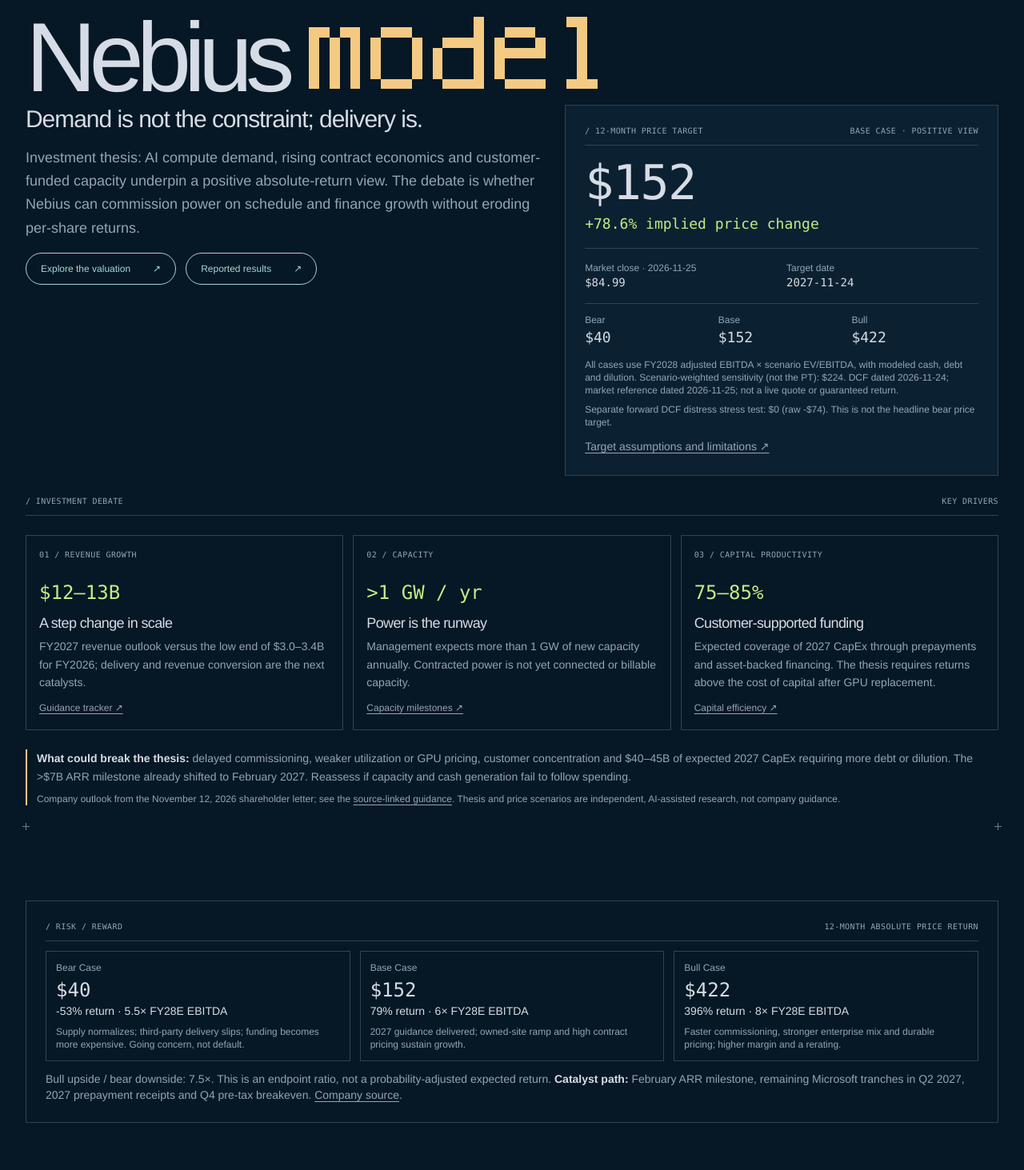
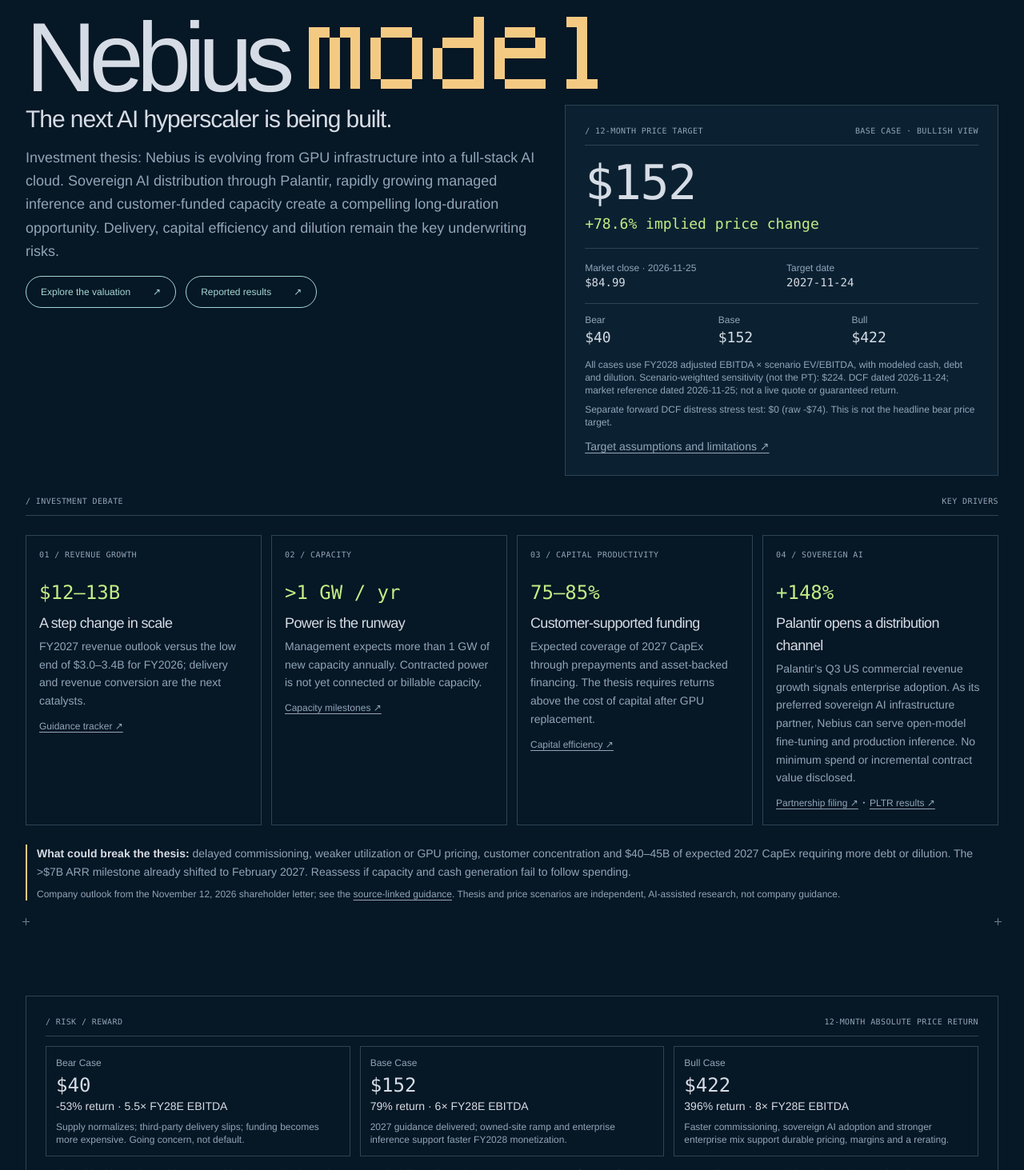
Before and after one commit to dfurry-boilermaker/nbismodel, a Next.js app: page / in a window 1280 px wide. Shown: the part 287-1750 px from the top of the page at 80% size. Built offline with nearby package versions, Linux system fonts and the light colour scheme.

Commit message:
Sovereign AI thesis: update app/page.tsx

```diff
--- a/app/page.tsx
+++ b/app/page.tsx
@@ -32,15 +32,15 @@ export default function HomePage() {
         <h1 id="overview-title" className="hero-heading">Behind the<br /><span>Nebius <PixelWord /></span></h1>
         <div className="grid min-w-0 items-start gap-6 lg:grid-cols-[minmax(0,1.2fr)_minmax(0,1fr)]">
           <div className="min-w-0 space-y-4">
-            <h2 className="text-2xl sm:text-3xl">Demand is not the constraint; delivery is.</h2>
-            <p className="text-lg leading-relaxed text-muted">Investment thesis: AI compute demand, rising contract economics and customer-funded capacity underpin a positive absolute-return view. The debate is whether Nebius can commission power on schedule and finance growth without eroding per-share returns.</p>
+            <h2 className="text-2xl sm:text-3xl">The next AI hyperscaler is being built.</h2>
+            <p className="text-lg leading-relaxed text-muted">Investment thesis: Nebius is evolving from GPU infrastructure into a full-stack AI cloud. Sovereign AI distribution through Palantir, rapidly growing managed inference and customer-funded capacity create a compelling long-duration opportunity. Delivery, capital efficiency and dilution remain the key underwriting risks.</p>
             <div className="hero-actions">
               <Link className="pill-link" href="/models">Explore the valuation <span aria-hidden="true">↗</span></Link>
               <Link className="pill-link" href="/financials">Reported results <span aria-hidden="true">↗</span></Link>
             </div>
           </div>
           <article className="min-w-0 border border-line bg-panel p-4 sm:p-6">
-            <div className="section-label"><span>/ 12-month price target</span><span>Base case · Positive view</span></div>
+            <div className="section-label"><span>/ 12-month price target</span><span>Base case · Bullish view</span></div>
             <div className="mt-4 break-words font-mono text-5xl tracking-tight text-foreground sm:text-6xl">{dollars(baseTarget.target)}</div>
             <p className={`mt-2 font-mono text-lg ${targetReturn >= 0 ? "text-good" : "text-bad"}`}>{targetReturn >= 0 ? "+" : ""}{targetReturn.toFixed(1)}% implied price change</p>
             <dl className="mt-4 grid grid-cols-2 gap-3 border-t border-line pt-4 text-sm">
@@ -56,7 +56,7 @@ export default function HomePage() {
           </article>
         </div>
         <div className="section-label"><span>/ Investment debate</span><span>Key drivers</span></div>
-        <div className="grid min-w-0 gap-3 md:grid-cols-3">
+        <div className="grid min-w-0 gap-3 md:grid-cols-2 xl:grid-cols-4">
           <article className="min-w-0 border border-line p-4">
             <div className="eyebrow mb-2">01 / Revenue growth</div>
             <div className="font-mono text-2xl text-good">$12–13B</div>
@@ -78,6 +78,13 @@ export default function HomePage() {
             <p className="mt-1 text-sm leading-relaxed text-muted">Expected coverage of 2027 CapEx through prepayments and asset-backed financing. The thesis requires returns above the cost of capital after GPU replacement.</p>
             <Link href="/models#capital-efficiency" className="mt-3 inline-block text-xs underline text-muted">Capital efficiency ↗</Link>
           </article>
+          <article className="min-w-0 border border-line p-4">
+            <div className="eyebrow mb-2">04 / Sovereign AI</div>
+            <div className="font-mono text-2xl text-good">+148%</div>
+            <h2 className="mt-2 text-lg">Palantir opens a distribution channel</h2>
+            <p className="mt-1 text-sm leading-relaxed text-muted">Palantir’s Q3 US commercial revenue growth signals enterprise adoption. As its preferred sovereign AI infrastructure partner, Nebius can serve open-model fine-tuning and production inference. No minimum spend or incremental contract value disclosed.</p>
+            <a href="https://www.sec.gov/Archives/edgar/data/1513845/000110465926105749/tm2624958d1_ex99-1.htm" className="mt-3 inline-block text-xs underline text-muted">Partnership filing ↗</a> · <a href="https://www.sec.gov/Archives/edgar/data/1321655/000132165526000045/a2026q3ex991pressrelease.htm" className="text-xs underline text-muted">PLTR results ↗</a>
+          </article>
         </div>
         <div className="border-l-2 border-amber pl-3 text-sm leading-relaxed text-muted">
           <strong className="text-foreground">What could break the thesis:</strong> delayed commissioning, weaker utilization or GPU pricing, customer concentration and $40–45B of expected 2027 CapEx requiring more debt or dilution. The &gt;$7B ARR milestone already shifted to February 2027. Reassess if capacity and cash generation fail to follow spending.
@@ -88,9 +95,9 @@ export default function HomePage() {
       <section className="min-w-0 border border-line p-4 sm:p-6" aria-label="Risk reward">
         <div className="section-label"><span>/ Risk / reward</span><span>12-month absolute price return</span></div>
         <div className="mt-3 grid gap-3 md:grid-cols-3">
-          {targets.map(t => <article key={t.name} className="min-w-0 border border-line p-3"><div className="text-xs capitalize text-muted">{t.name} case</div><div className="mt-1 font-mono text-2xl">{dollars(t.target)}</div><p className="text-sm">{((t.target / MARKET_CLOSE.value - 1) * 100).toFixed(0)}% return · {t.multiple}× FY28E EBITDA</p><p className="mt-2 text-xs text-muted">{t.name === "bear" ? "Supply normalizes; third-party delivery slips; funding becomes more expensive. Going concern, not default." : t.name === "base" ? "2027 guidance delivered; owned-site ramp and high contract pricing sustain growth." : "Faster commissioning, stronger enterprise mix and durable pricing; higher margin and a rerating."}</p></article>)}
+          {targets.map(t => <article key={t.name} className="min-w-0 border border-line p-3"><div className="text-xs capitalize text-muted">{t.name} case</div><div className="mt-1 font-mono text-2xl">{dollars(t.target)}</div><p className="text-sm">{((t.target / MARKET_CLOSE.value - 1) * 100).toFixed(0)}% return · {t.multiple}× FY28E EBITDA</p><p className="mt-2 text-xs text-muted">{t.name === "bear" ? "Supply normalizes; third-party delivery slips; funding becomes more expensive. Going concern, not default." : t.name === "base" ? "2027 guidance delivered; owned-site ramp and enterprise inference support faster FY2028 monetization." : "Faster commissioning, sovereign AI adoption and stronger enterprise mix support durable pricing, margins and a rerating."}</p></article>)}
         </div>
-        <p className="mt-3 text-sm text-muted">Bull upside / bear downside: {downside > 0 ? (upside / downside).toFixed(1) + "×" : "not applicable"}. This is an endpoint ratio, not a probability-adjusted expected return. <strong className="text-foreground">Catalyst path:</strong> February ARR milestone, remaining Microsoft tranches in Q2 2027, 2027 prepayment receipts and Q4 pre-tax breakeven. <a href="https://www.sec.gov/Archives/edgar/data/1513845/000110465926126008/tm2629571d1_ex99-2.htm" className="underline">Company source</a>.</p>
+        <p className="mt-3 text-sm text-muted">Bull upside / bear downside: {downside > 0 ? (upside / downside).toFixed(1) + "×" : "not applicable"}. This is an endpoint ratio, not a probability-adjusted expected return. <strong className="text-foreground">Catalyst path:</strong> February ARR milestone, remaining Microsoft tranches in Q2 2027, 2027 prepayment receipts, evidence of Palantir-led production deployments and Q4 pre-tax breakeven. <a href="https://www.sec.gov/Archives/edgar/data/1513845/000110465926126008/tm2629571d1_ex99-2.htm" className="underline">Company source</a>.</p>
       </section>
       <section className="min-w-0 border border-line p-4 sm:p-6" aria-label="External research benchmark">
         <div className="section-label">/ Street benchmark · Morgan Stanley (reported)</div>
```
